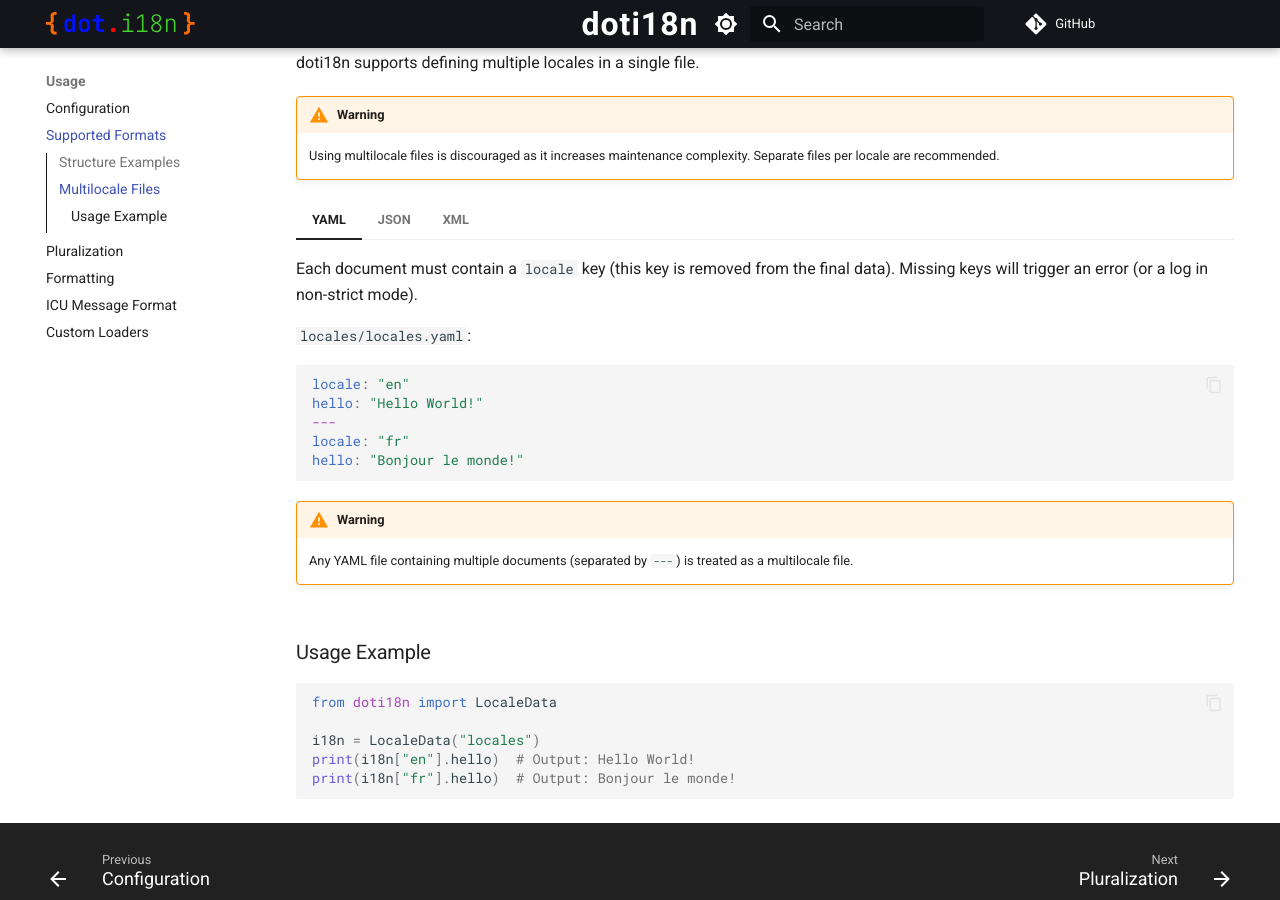
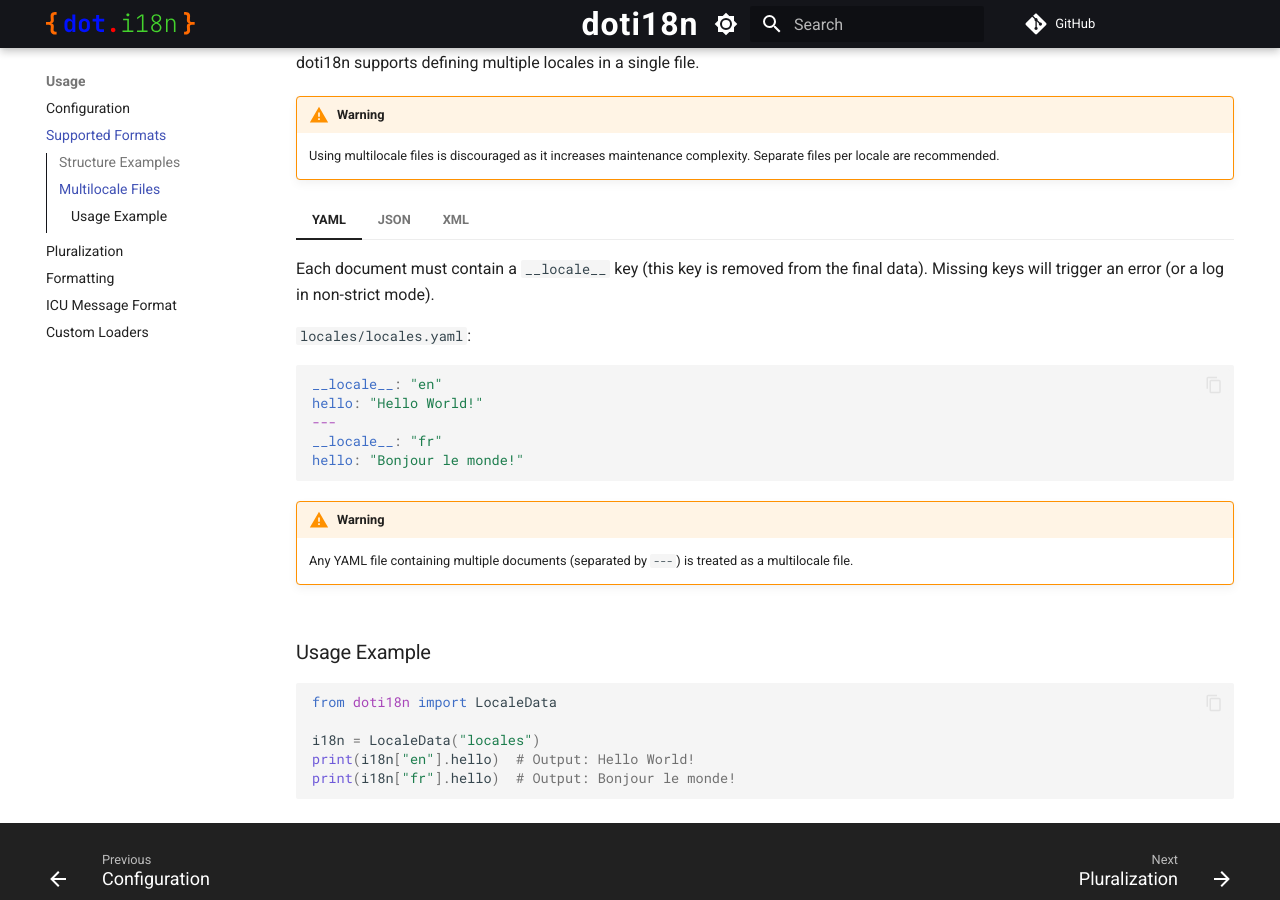
Before and after one commit to darkj3suss/doti18n, an MkDocs documentation site: the page built from docs/pages/usage/supported_formats.md, in a window 1280 px wide and 900 px high, scrolled down 1282 px. Built offline with MkDocs 1.6.1 and Material for MkDocs 9.7.7, drawn with Linux system fonts in a browser that asks for light colours; comment, search, counter and statistics services are not loaded.

````diff
--- a/docs/pages/usage/supported_formats.md
+++ b/docs/pages/usage/supported_formats.md
@@ -143,14 +143,14 @@ doti18n supports defining multiple locales in a single file.
     Using multilocale files is discouraged as it increases maintenance complexity. Separate files per locale are recommended.
 
 === "YAML"
-    Each document must contain a `locale` key (this key is removed from the final data). Missing keys will trigger an error (or a log in non-strict mode).
+    Each document must contain a `__locale__` key (this key is removed from the final data). Missing keys will trigger an error (or a log in non-strict mode).
 
     `locales/locales.yaml`:
     ```yaml
-    locale: "en"
+    __locale__: "en"
     hello: "Hello World!"
     ---
-    locale: "fr"
+    __locale__: "fr"
     hello: "Bonjour le monde!"
     ```
 
@@ -164,11 +164,11 @@ doti18n supports defining multiple locales in a single file.
     ```json
     [
         {
-            "locale": "en",
+            "__locale__": "en",
             "hello": "Hello World!"
         },
         {
-            "locale": "fr",
+            "__locale__": "fr",
             "hello": "Bonjour le monde!"
         }
     ]
````
